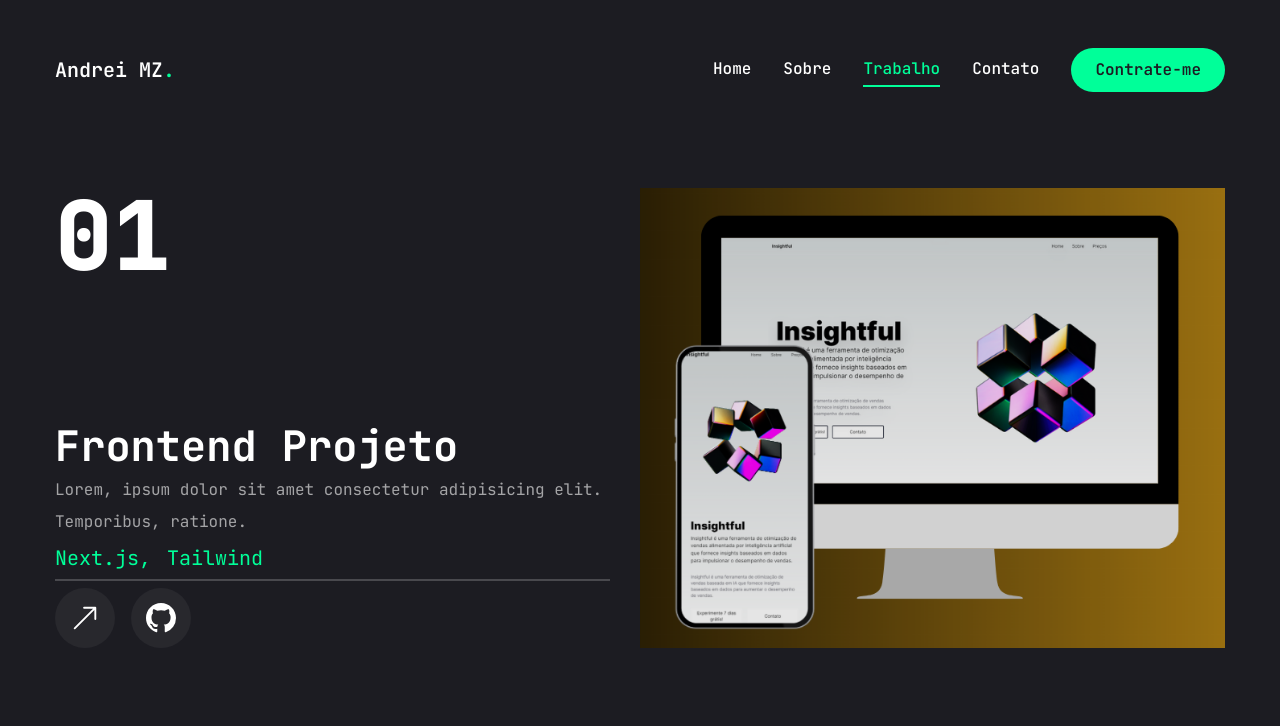
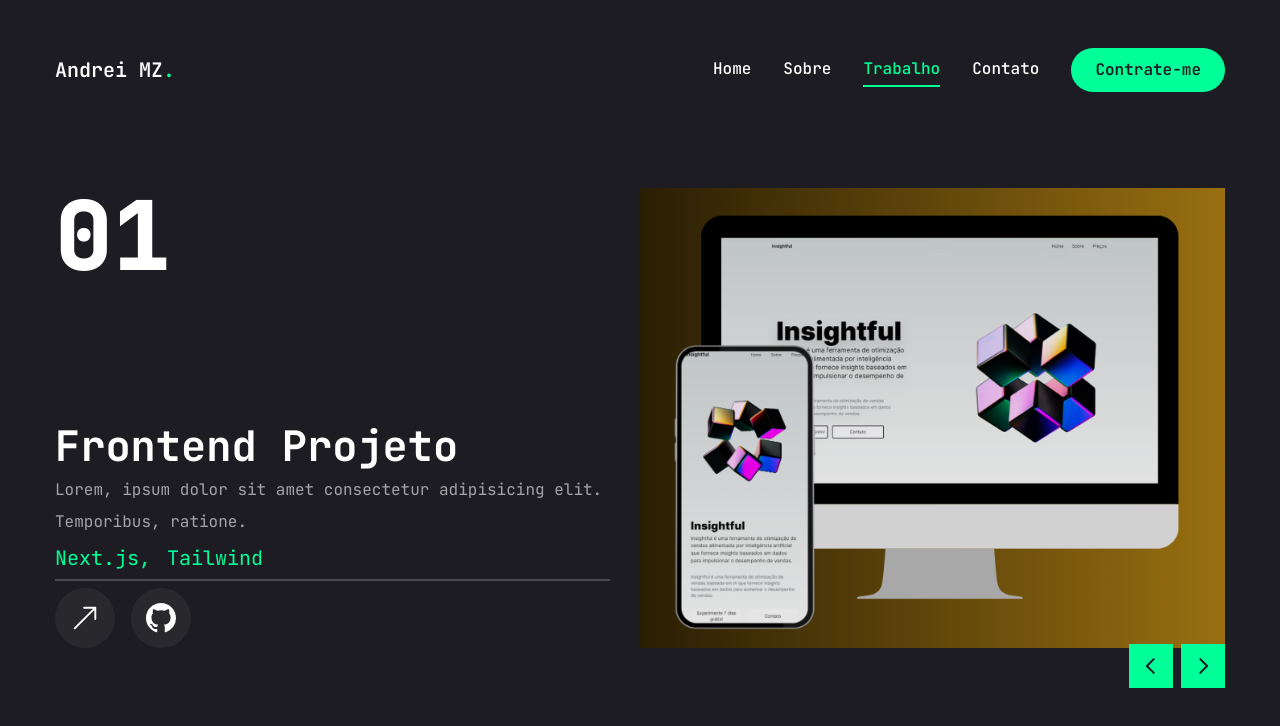
Before and after one commit to Andrei-MZ/Portfolio-Andrei, a Next.js app: page /trabalho in a window 1280 px wide. Shown: the top 726 px of the page. Built offline with nearby package versions, Linux system fonts and the light colour scheme.

Commit message:
work pag

```diff
--- a/src/app/trabalho/page.jsx
+++ b/src/app/trabalho/page.jsx
@@ -140,7 +140,7 @@
               )
             })}
             {/* botoes de slider */}
-            <WorkSliderBtns />
+            <WorkSliderBtns containerStyles="flex gap-2 absolute right-0 bottom-[calc(50%_-_22px)] xl:bottom-0 z-20 w-full justify-between xl:w-max xl:justify-none" btnStyles="bg-accent hover:bg-accent-hover text-primary text-[22px] w-[44px] h-[44px] flex justify-center items-center transition-all" />
             </Swiper>
           </div>
       </div>
```
